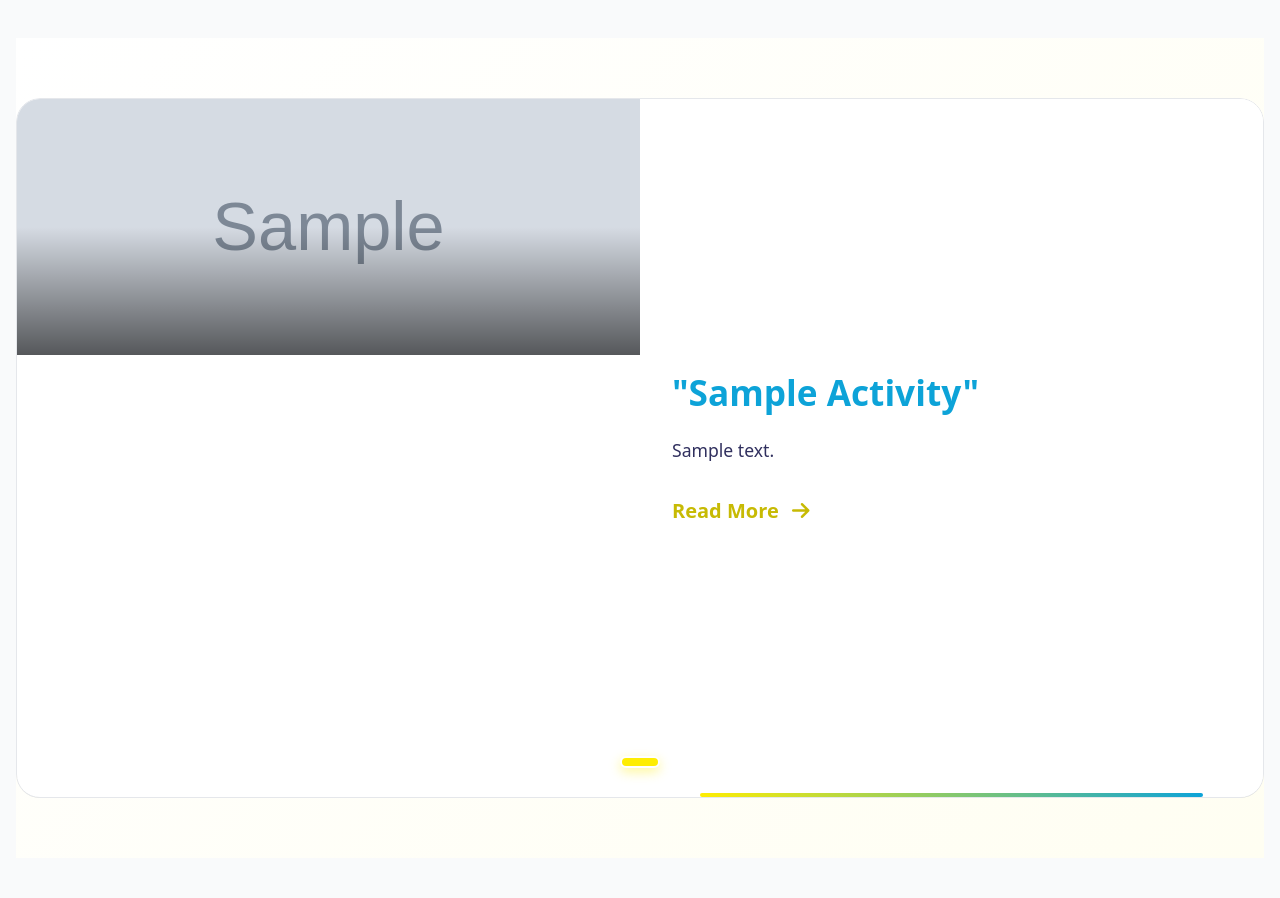
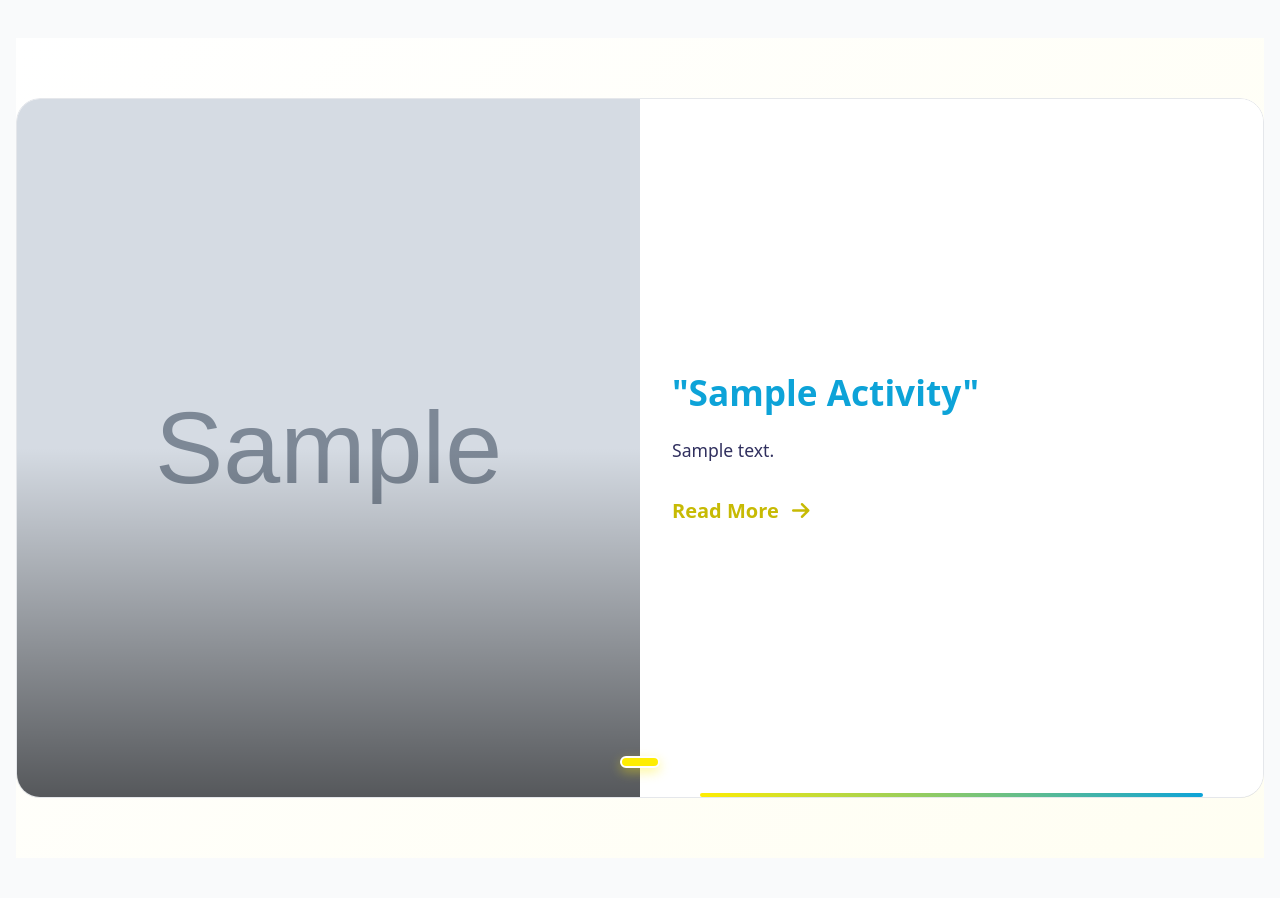
Before and after one commit to tianstoanekena-gt/atz_madagascar_real_project, a Laravel app: template resources/views/pages/activities.blade.php in a window 1280 px wide. Shown: the part 324-1222 px from the top of the page. Run offline with Laravel 12, Linux system fonts and the light colour scheme; the template is opened without the code that fills it: most values are stand-ins (such as "Sample title", 1, 10 or a date in 2020); grey boxes marked "Sample" are stand-in pictures; style sheets or scripts are compiled from the project's sources; some libraries are stand-ins or nearby versions.

Commit message:
feat: activities hero_image update

```diff
--- a/resources/views/pages/activities.blade.php
+++ b/resources/views/pages/activities.blade.php
@@ -19,7 +19,7 @@
                                 class="activity-link block">
                                 <div
                                     class="activity-card rounded-3xl shadow-lg overflow-hidden transition-all duration-500 hover:shadow-2xl hover:-translate-y-2 border">
-                                    <div class="activity-image-wrapper relative h-64 overflow-hidden">
+                                    <div class="activity-image-wrapper">
                                         @if ($activity->hero_image)
                                             <img src="{{ Storage::url($activity->hero_image) }}"
                                                 alt="{{ $activity->title }}"
```
